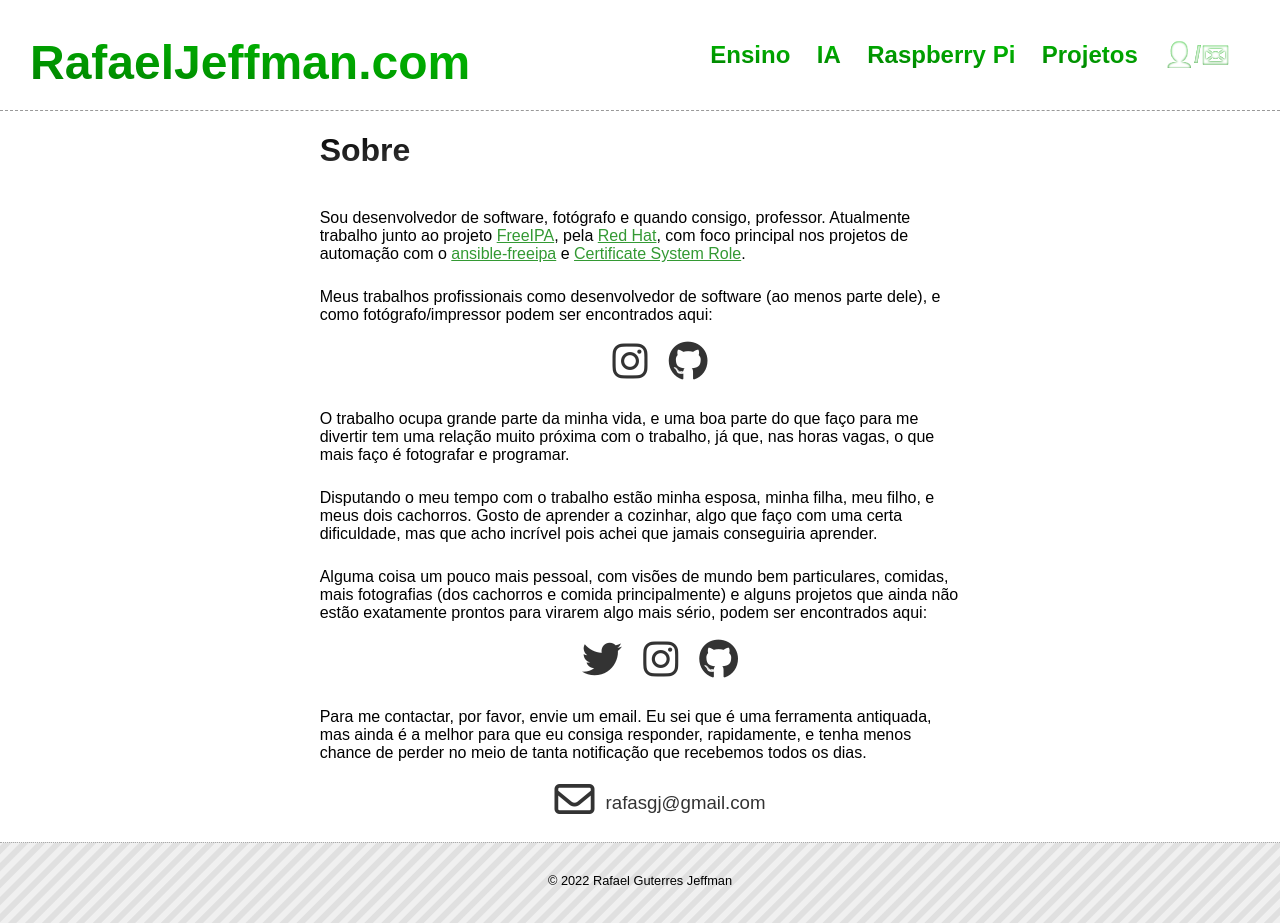
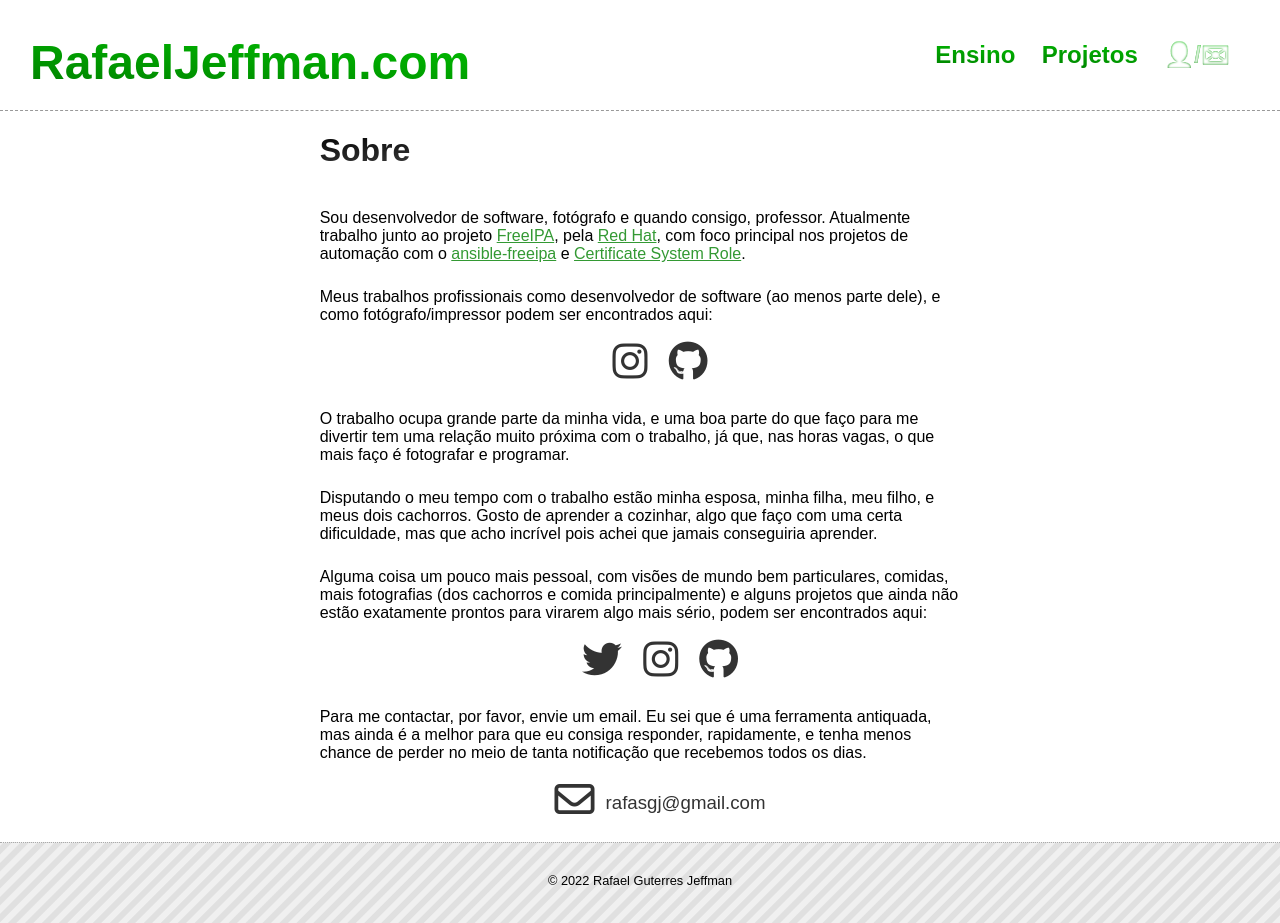
Before and after one commit to rafasgj/rafaeljeffman.com, a Jekyll site: the page built from about.md, in a window 1280 px wide. Built offline with Jekyll 4.4.1, drawn with Linux system fonts in a browser that asks for light colours; nearby versions of some CDN libraries.

Commit message:
main menu: Disabel non-existing sections.

```diff
--- a/_includes/header.html
+++ b/_includes/header.html
@@ -2,8 +2,8 @@
 
 <ul id="menu">
     <li class="menu-item"><a href="/teaching">Ensino</a></li>
-    <li class="menu-item"><a href="/ann">IA</a></li>
-    <li class="menu-item"><a href="/raspberry">Raspberry Pi</a></li>
+    <!-- <li class="menu-item"><a href="/ann">IA</a></li> -->
+    <!-- <li class="menu-item"><a href="/raspberry">Raspberry Pi</a></li> -->
     <li class="menu-item"><a href="/projects">Projetos</a></li>
     <li class="menu-item"><a href="/about"><span id="about">&#x1F464;/<span style="font-size: 140%;vertical-align:middle;">&#x2709;</span></span></a></li>
 </ul>
```
